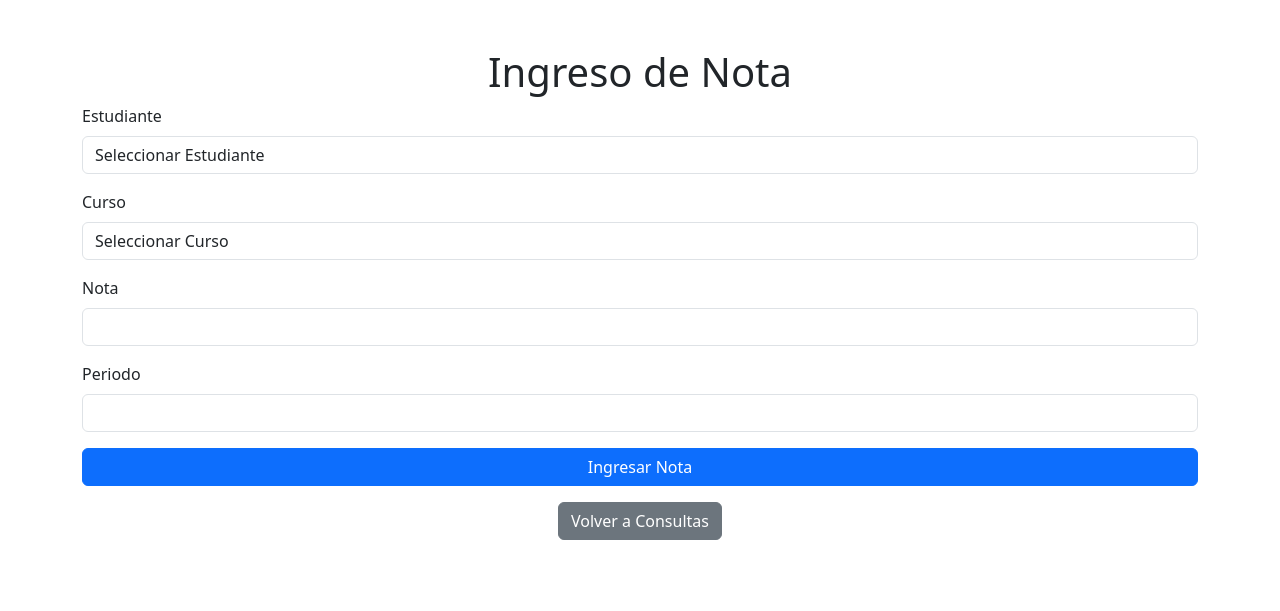
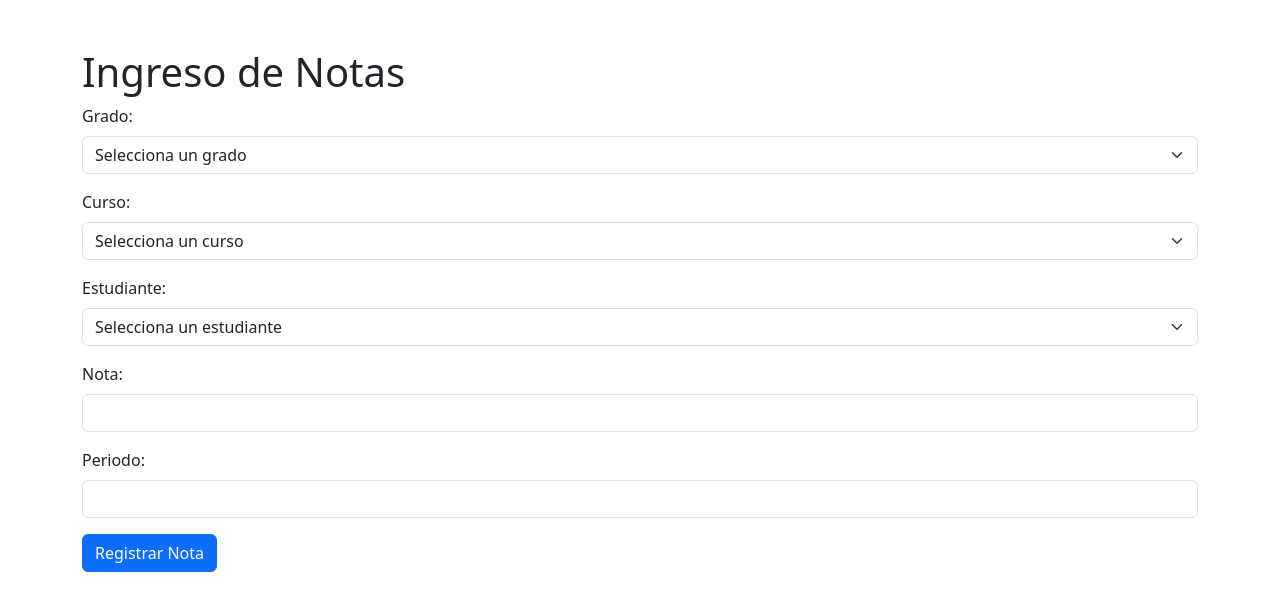
Before and after one commit to Caritors/Registro-y-Consultas-de-Notas, a Flask app: page /ingreso_notas in a window 1280 px wide. Shown: the top 611 px of the page. Run offline with Flask 3, Linux system fonts and the light colour scheme; data that the repository does not hold is empty.

Commit message:
cargo de cambios

```diff
--- a/notas_colegio/app.py
+++ b/notas_colegio/app.py
@@ -1,4 +1,4 @@
-from flask import Flask, render_template, request, redirect, url_for, flash
+from flask import Flask, render_template, request, redirect, url_for, flash, jsonify
 from flask_sqlalchemy import SQLAlchemy
 from flask_migrate import Migrate
 
@@ -9,17 +9,12 @@ app.config['SECRET_KEY'] = 'tu_clave_secreta'
 db = SQLAlchemy(app)
 migrate = Migrate(app, db)
 
-# Modelos
-
+# MODELOS
 class Grado(db.Model):
     __tablename__ = 'grado'
     id = db.Column(db.Integer, primary_key=True)
-    nombre = db.Column(db.String(100), nullable=False)
+    nombre = db.Column(db.String(100), nullable=False, unique=True)
     cursos = db.relationship('Curso', backref='grado', lazy=True)
-
-    def __repr__(self):
-        return f"<Grado {self.nombre}>"
-
 
 class Curso(db.Model):
     __tablename__ = 'curso'
@@ -27,6 +22,7 @@ class Curso(db.Model):
     nombre = db.Column(db.String(100), nullable=False)
     grado_id = db.Column(db.Integer, db.ForeignKey('grado.id'), nullable=False)
     estudiantes = db.relationship('Estudiante', backref='curso', lazy=True)
+    notas = db.relationship('Nota', backref='curso', lazy=True)
 
 class Estudiante(db.Model):
     __tablename__ = 'estudiante'
@@ -52,19 +48,13 @@ class Nota(db.Model):
     periodo = db.Column(db.String(100), nullable=False)
     estudiante_id = db.Column(db.Integer, db.ForeignKey('estudiante.id'), nullable=False)
     curso_id = db.Column(db.Integer, db.ForeignKey('curso.id'), nullable=False)
-    curso = db.relationship('Curso', backref='notas')
 
 class Usuario(db.Model):
     id = db.Column(db.Integer, primary_key=True)
     correo = db.Column(db.String(120), unique=True, nullable=False)
     contraseña = db.Column(db.String(120), nullable=False)
 
-
-    def __repr__(self):
-        return f"<Usuario {self.correo}>"
-
-
-# Rutas
+# RUTAS
 @app.route('/')
 def index():
     return render_template('index.html')
@@ -74,18 +64,12 @@ def login():
     if request.method == 'POST':
         correo = request.form['correo']
         contraseña = request.form['contraseña']
-
-        # Aquí podrías agregar lógica real de autenticación
-        # Por ahora solo simulamos un login exitoso
-        if correo == 'admin@colegio.com' and contraseña == 'admin123':
+        usuario = Usuario.query.filter_by(correo=correo).first()
+        if usuario and usuario.contraseña == contraseña:
             flash('Inicio de sesión exitoso', 'success')
             return redirect(url_for('index'))
-        else:
-            flash('Correo o contraseña incorrectos', 'danger')
-            return redirect(url_for('login'))
-
+        flash('Correo o contraseña incorrectos', 'danger')
     return render_template('login.html')
-
 
 @app.route('/registro_grado', methods=['GET', 'POST'])
 def registro_grado():
@@ -101,18 +85,6 @@ def registro_grado():
             return redirect(url_for('index'))
     return render_template('registro_grado.html')
 
-@app.route('/registro_usuario', methods=['GET', 'POST'])
-def registro_usuario():
-    if request.method == 'POST':
-        correo = request.form['correo']
-        contraseña = request.form['contraseña']
-        nuevo_usuario = Usuario(correo=correo, contraseña=contraseña)
-        db.session.add(nuevo_usuario)
-        db.session.commit()
-        flash('Usuario registrado exitosamente', 'success')
-        return redirect(url_for('login'))
-
-    return render_template('registro_usuario.html')
 
 
 @app.route('/ingreso_curso', methods=['GET', 'POST'])
@@ -120,7 +92,6 @@ def ingreso_curso():
     if request.method == 'POST':
         grado_id = request.form.get('grado')
         curso_nombre = request.form.get('curso')
-
         if not grado_id or not curso_nombre:
             flash('Todos los campos son obligatorios.', 'danger')
             return redirect(url_for('ingreso_curso'))
@@ -142,9 +113,12 @@ def ingreso_curso():
         return redirect(url_for('consulta'))
 
     grados = Grado.query.all()
-    print("Grados encontrados:, grados")
     return render_template('ingreso_curso.html', grados=grados)
 
+
+    # 🔧 Aquí sí obtenemos los grados para el template
+    grados = Grado.query.all()
+    return render_template('ingreso_curso.html', grados=grados)
 
 @app.route('/ingreso_estudiante', methods=['GET', 'POST'])
 def ingreso_estudiante():
@@ -156,8 +130,11 @@ def ingreso_estudiante():
         id_curso = request.form['id_curso']
 
         nuevo_estudiante = Estudiante(
-            nombre=nombre, apellido=apellido, correo=correo,
-            documento=documento, curso_id=id_curso
+            nombre=nombre,
+            apellido=apellido,
+            correo=correo,
+            documento=documento,
+            curso_id=id_curso
         )
 
         try:
@@ -167,11 +144,12 @@ def ingreso_estudiante():
         except Exception as e:
             db.session.rollback()
             flash(f'Error al guardar el estudiante: {str(e)}', 'danger')
-
         return redirect(url_for('index'))
 
-    cursos = Curso.query.all()
-    return render_template('ingreso_estudiante.html', cursos=cursos)
+    # 🔧 Aquí se obtienen los grados también para el select dinámico
+    grados = Grado.query.all()
+    return render_template('ingreso_estudiante.html', grados=grados)
+
 
 @app.route('/ingreso_notas', methods=['GET', 'POST'])
 def ingreso_notas():
@@ -180,25 +158,18 @@ def ingreso_notas():
         curso_id = request.form.get('curso')
         nota = request.form.get('nota')
         periodo = request.form.get('periodo')
-
         if not estudiante_id or not curso_id or nota is None or not periodo:
             flash("Todos los campos son obligatorios", "danger")
             return redirect(url_for('ingreso_notas'))
-
-        nueva_nota = Nota(
-            estudiante_id=estudiante_id,
-            curso_id=curso_id,
-            nota=nota,
-            periodo=periodo
-        )
+        nueva_nota = Nota(estudiante_id=estudiante_id, curso_id=curso_id, nota=nota, periodo=periodo)
         db.session.add(nueva_nota)
         db.session.commit()
         flash("Nota ingresada correctamente", "success")
         return redirect(url_for('ingreso_notas'))
-
     estudiantes = Estudiante.query.all()
     cursos = Curso.query.all()
-    return render_template('ingreso_notas.html', estudiantes=estudiantes, cursos=cursos)
+    grados = Grado.query.all()
+    return render_template('ingreso_notas.html', estudiantes=estudiantes, cursos=cursos, grados=grados)
 
 @app.route('/ingreso_materia', methods=['GET', 'POST'])
 def ingreso_materia():
@@ -213,23 +184,50 @@ def ingreso_materia():
         return redirect(url_for('index'))
     return render_template('ingreso_materia.html')
 
-
-
 @app.route('/consulta')
 def consulta():
-    estudiantes = Estudiante.query.all()
-    cursos = Curso.query.all()
-    grados = Grado.query.all()
-    print("Estudiantes:", estudiantes)
-    print("Cursos:", cursos)
-    print("Grados:", grados)
-    return render_template('consulta.html', estudiantes=estudiantes, cursos=cursos, grados=grados)
+    grados = Grado.query.options(
+        db.joinedload(Grado.cursos).joinedload(Curso.estudiantes).joinedload(Estudiante.notas)
+    ).all()
+    return render_template('consulta.html', grados=grados)
+
+@app.route('/cursos_por_grado/<int:grado_id>')
+def cursos_por_grado(grado_id):
+    cursos = Curso.query.filter_by(grado_id=grado_id).all()
+    cursos_data = [{'id': c.id, 'nombre': c.nombre} for c in cursos]
+    return jsonify(cursos_data)
+
+@app.route('/estudiantes_por_curso/<int:curso_id>')
+def estudiantes_por_curso(curso_id):
+    estudiantes = Estudiante.query.filter_by(curso_id=curso_id).all()
+    estudiantes_data = [{'id': e.id, 'nombre': e.nombre, 'apellido': e.apellido} for e in estudiantes]
+    return jsonify(estudiantes_data)
 
 
 
+@app.route('/registro_usuario', methods=['GET', 'POST'])
+def registro_usuario():
+    if request.method == 'POST':
+        correo = request.form['correo']
+        contraseña = request.form['contraseña']
+        if not correo or not contraseña:
+            flash('Todos los campos son obligatorios.', 'danger')
+            return redirect(url_for('registro_usuario'))
+
+        usuario_existente = Usuario.query.filter_by(correo=correo).first()
+        if usuario_existente:
+            flash('El usuario ya existe.', 'danger')
+            return redirect(url_for('registro_usuario'))
+
+        nuevo_usuario = Usuario(correo=correo, contraseña=contraseña)
+        db.session.add(nuevo_usuario)
+        db.session.commit()
+        flash('Usuario registrado correctamente.', 'success')
+        return redirect(url_for('login'))
+
+    return render_template('registro_usuario.html')
 
 
-# Inicialización
 with app.app_context():
     db.create_all()
 
--- a/notas_colegio/templates/ingreso_notas.html
+++ b/notas_colegio/templates/ingreso_notas.html
@@ -2,101 +2,97 @@
 <html lang="es">
 <head>
     <meta charset="UTF-8">
-    <meta name="viewport" content="width=device-width, initial-scale=1.0">
-    <title>Ingreso de Nota</title>
+    <title>Ingreso de Notas</title>
+    <link rel="stylesheet" href="https://cdn.jsdelivr.net/npm/bootstrap@5.3.0/dist/css/bootstrap.min.css">
+    <script src="https://code.jquery.com/jquery-3.6.0.min.js"></script>
+</head>
+<body class="container mt-5">
 
-    <!-- Bootstrap CSS -->
-    <link rel="stylesheet" href="https://cdn.jsdelivr.net/npm/bootstrap@5.3.0/dist/css/bootstrap.min.css">
-    <!-- Icono -->
-    <link rel="icon" href="{{ url_for('static', filename='favicon.ico') }}">
-</head>
-<body>
+    <h1>Ingreso de Notas</h1>
 
-    <div class="container mt-5">
-        <h1 class="text-center">Ingreso de Nota</h1>
-
-        <!-- Formulario de ingreso de nota -->
-        <form action="{{ url_for('ingreso_notas') }}" method="POST" onsubmit="return validarFormulario()">
-
-            <!-- Mensajes Flash -->
     {% with messages = get_flashed_messages(with_categories=true) %}
         {% if messages %}
             {% for category, message in messages %}
-                    <div class="alert alert-{{ category }}">
-                        {{ message }}
-                    </div>
+                <div class="alert alert-{{ category }}">{{ message }}</div>
             {% endfor %}
         {% endif %}
     {% endwith %}
 
-            <!-- Campo de Estudiante -->
+    <form method="POST" action="{{ url_for('ingreso_notas') }}">
         <div class="mb-3">
-                <label for="estudiante" class="form-label">Estudiante</label>
-                <select class="form-control" id="estudiante" name="estudiante" required>
-                    <option value="">Seleccionar Estudiante</option>
-                    {% for estudiante in estudiantes %}
-                        <option value="{{ estudiante.id }}">{{ estudiante.nombre }} {{ estudiante.apellido }}</option>
+            <label for="grado" class="form-label">Grado:</label>
+            <select id="grado" class="form-select" required>
+                <option value="">Selecciona un grado</option>
+                {% for grado in grados %}
+                    <option value="{{ grado.id }}">{{ grado.nombre }}</option>
                 {% endfor %}
             </select>
         </div>
 
-            <!-- Campo de Curso -->
         <div class="mb-3">
-                <label for="curso" class="form-label">Curso</label>
-                <select class="form-control" id="curso" name="curso" required>
-                    <option value="">Seleccionar Curso</option>
-                    {% for curso in cursos %}
-                        <option value="{{ curso.id }}">{{ curso.nombre }}</option>
-                    {% endfor %}
+            <label for="curso" class="form-label">Curso:</label>
+            <select name="curso" id="curso" class="form-select" required>
+                <option value="">Selecciona un curso</option>
             </select>
         </div>
 
-            <!-- Campo de Nota -->
         <div class="mb-3">
-                <label for="nota" class="form-label">Nota</label>
-                <input type="number" class="form-control" id="nota" name="nota" min="0" max="10" required>
+            <label for="estudiante" class="form-label">Estudiante:</label>
+            <select name="estudiante" id="estudiante" class="form-select" required>
+                <option value="">Selecciona un estudiante</option>
+            </select>
         </div>
 
-            <!-- Campo de Periodo -->
         <div class="mb-3">
-                <label for="periodo" class="form-label">Periodo</label>
-                <input type="text" class="form-control" id="periodo" name="periodo" required>
+            <label for="nota" class="form-label">Nota:</label>
+            <input type="text" name="nota" class="form-control" required>
         </div>
 
-            <!-- Botón de envío del formulario -->
-            <button type="submit" class="btn btn-primary w-100">Ingresar Nota</button>
+        <div class="mb-3">
+            <label for="periodo" class="form-label">Periodo:</label>
+            <input type="text" name="periodo" class="form-control" required>
+        </div>
 
+        <button type="submit" class="btn btn-primary">Registrar Nota</button>
     </form>
 
-        <!-- Enlace para volver -->
-        <div class="text-center mt-3">
-            <a href="{{ url_for('consulta') }}" class="btn btn-secondary">Volver a Consultas</a>
-        </div>
-    </div>
+    <script>
+        $(document).ready(function() {
+            $('#grado').change(function() {
+                var grado_id = $(this).val();
+                $('#curso').html('<option value="">Cargando cursos...</option>');
+                $('#estudiante').html('<option value="">Selecciona un estudiante</option>');
 
-    <!-- Bootstrap JS -->
-    <script src="https://cdn.jsdelivr.net/npm/bootstrap@5.3.0/dist/js/bootstrap.bundle.min.js"></script>
+                if (grado_id) {
+                    $.getJSON('/cursos_por_grado/' + grado_id, function(data) {
+                        let options = '<option value="">Selecciona un curso</option>';
+                        data.forEach(function(curso) {
+                            options += `<option value="${curso.id}">${curso.nombre}</option>`;
+                        });
+                        $('#curso').html(options);
+                    });
+                } else {
+                    $('#curso').html('<option value="">Selecciona un curso</option>');
+                }
+            });
 
-    <!-- Validación del formulario -->
-    <script>
-        function validarFormulario() {
-            let estudiante = document.getElementById("estudiante").value;
-            let curso = document.getElementById("curso").value;
-            let nota = document.getElementById("nota").value;
-            let periodo = document.getElementById("periodo").value;
+            $('#curso').change(function() {
+                var curso_id = $(this).val();
+                $('#estudiante').html('<option value="">Cargando estudiantes...</option>');
 
-            if (!estudiante || !curso || !nota || !periodo) {
-                alert("Por favor, completa todos los campos antes de enviar.");
-                return false;
+                if (curso_id) {
+                    $.getJSON('/estudiantes_por_curso/' + curso_id, function(data) {
+                        let options = '<option value="">Selecciona un estudiante</option>';
+                        data.forEach(function(estudiante) {
+                            options += `<option value="${estudiante.id}">${estudiante.nombre} ${estudiante.apellido}</option>`;
+                        });
+                        $('#estudiante').html(options);
+                    });
+                } else {
+                    $('#estudiante').html('<option value="">Selecciona un estudiante</option>');
                 }
-
-            if (nota < 0 || nota > 10) {
-                alert("La nota debe estar entre 0 y 10.");
-                return false;
-            }
-
-            return true;
-        }
+            });
+        });
     </script>
 </body>
 </html>
```
Also changed, not shown: notas_colegio/templates/consulta.html (+6 -3 lines), notas_colegio/templates/ingreso_curso.html (+8 -2 lines), notas_colegio/templates/ingreso_estudiante.html (+53 -28 lines). Lines whose indentation alone changed are shown as unchanged.
